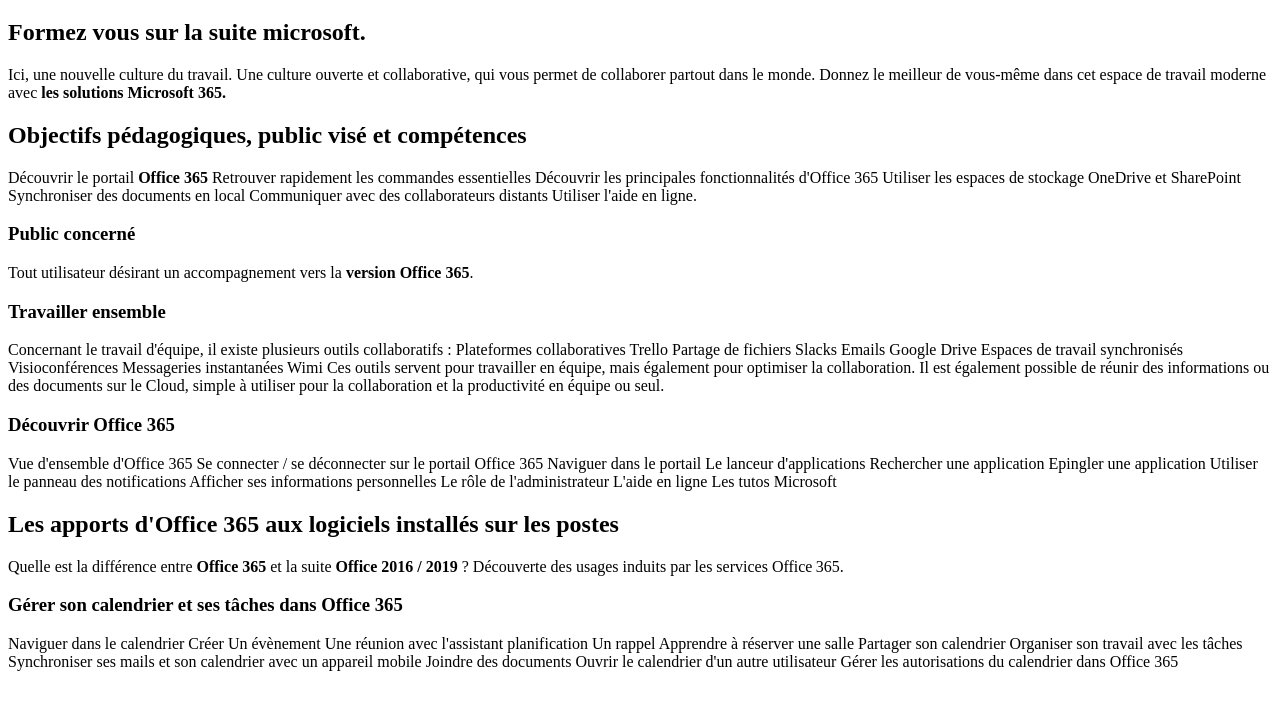
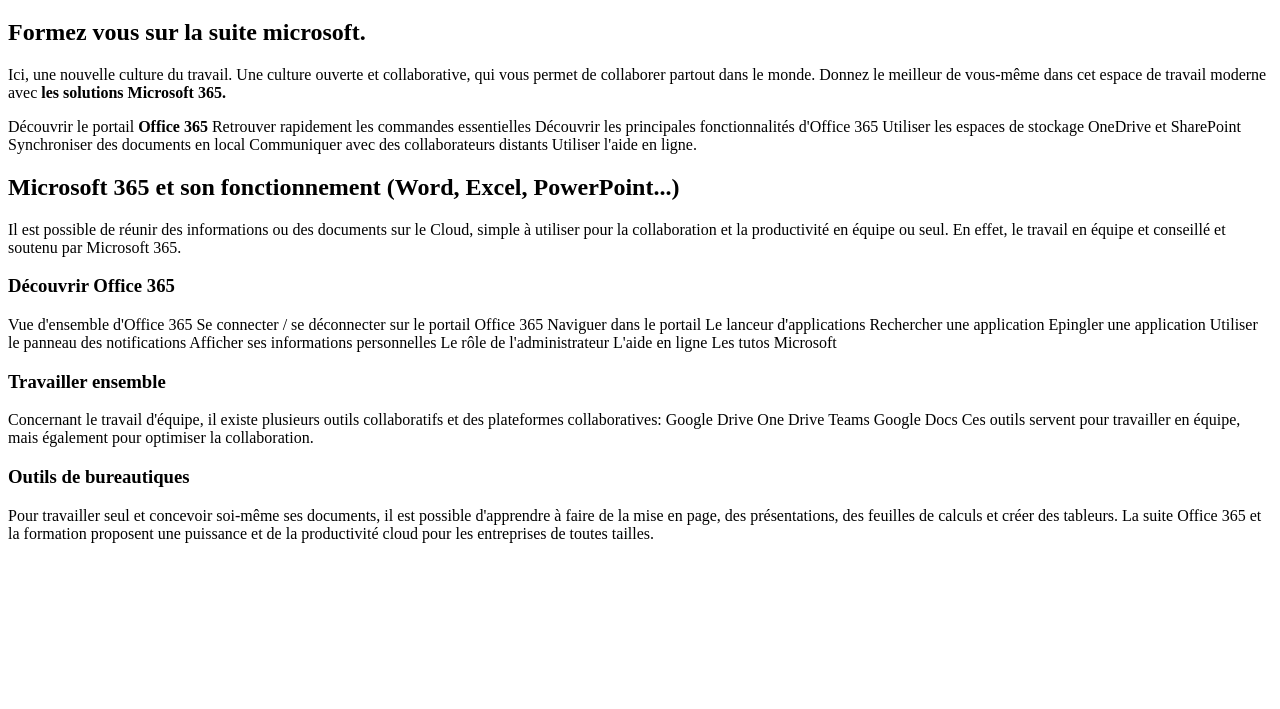
Before and after one commit to Liloua/liloua.github.io, a plain HTML site: page index.html in a window 1280 px wide. Shown: the part 61-770 px from the top of the page. Drawn offline with Linux system fonts and the light colour scheme.

Commit message:
Update index.html

```diff
--- a/index.html
+++ b/index.html
@@ -15,9 +15,6 @@
     <h1>Formation office 365.</h1>
     <h2>Formez vous sur la suite microsoft. </h2>
     <p>Ici, une nouvelle culture du travail. Une culture ouverte et collaborative, qui vous permet de collaborer partout dans le monde. Donnez le meilleur de vous-même dans cet espace de travail moderne avec <strong>les solutions Microsoft 365.</strong></p>
-
-    <H2>Objectifs pédagogiques, public visé et compétences</H2>
-	<p>
     Découvrir le portail <strong>Office 365</strong>
     Retrouver rapidement les commandes essentielles
     Découvrir les principales fonctionnalités d'Office 365
@@ -25,25 +22,13 @@
     Synchroniser des documents en local
     Communiquer avec des collaborateurs distants
     Utiliser l'aide en ligne.
+
+    <H2>Microsoft 365 et son fonctionnement (Word, Excel, PowerPoint...)</H2>
+	<p>
+    Il est possible de réunir des informations ou des documents sur le Cloud, simple à utiliser pour la collaboration et la productivité en équipe ou seul. En effet, le travail en équipe et conseillé et soutenu par Microsoft 365.
     </p>
-    <h3>Public concerné</h3>
-     <p>
-       Tout utilisateur désirant un accompagnement vers la <strong>version Office 365</strong>.
-    </p>
-	<h3>Travailler ensemble</h3>
-	<p> Concernant le travail d'équipe, il existe plusieurs outils collaboratifs :
-	Plateformes collaboratives
-	Trello
-	Partage de fichiers
-	Slacks
-	Emails
-	Google Drive
-	Espaces de travail synchronisés
-	Visioconférences
-	Messageries instantanées
-	Wimi
-	Ces outils servent pour travailler en équipe, mais également pour optimiser la collaboration. Il est également possible de réunir des informations ou des documents sur le Cloud, simple à utiliser pour la collaboration et la productivité en équipe ou seul.
-    <h3>Découvrir Office 365</h3>
+
+<h3>Découvrir Office 365</h3>
     <p>
     Vue d'ensemble d'Office 365
     Se connecter / se déconnecter sur le portail Office 365
@@ -57,26 +42,21 @@
     L'aide en ligne
     Les tutos Microsoft
 </p>
-    <h2>Les apports d'Office 365 aux logiciels installés sur les postes</h2>
-    <p>
-    Quelle est la différence entre <strong>Office 365</strong> et la suite <strong>Office 2016 / 2019 </strong>?
-    Découverte des usages induits par les services Office 365.
-</p>
-	<h3>Gérer son calendrier et ses tâches dans Office 365</h4>
-	<p>
-    Naviguer dans le calendrier
-    Créer
-        Un évènement
-        Une réunion avec l'assistant planification
-        Un rappel
-    Apprendre à réserver une salle
-    Partager son calendrier
-    Organiser son travail avec les tâches
-    Synchroniser ses mails et son calendrier avec un appareil mobile
-    Joindre des documents
-    Ouvrir le calendrier d'un autre utilisateur
-    Gérer les autorisations du calendrier dans Office 365
- </p>
+
+	 <h3>Travailler ensemble</h3>
+    <p> Concernant le travail d'équipe, il existe plusieurs outils collaboratifs et des plateformes collaboratives:
+	Google Drive
+	One Drive
+	Teams
+	Google Docs
+	Ces outils servent pour travailler en équipe, mais également pour optimiser la collaboration.
+    </p>
+
+   	<h3>Outils de bureautiques</h3>
+   <p> Pour travailler seul et concevoir soi-même ses documents, il est possible d'apprendre à faire de la mise en page, des présentations, des feuilles de calculs et créer des tableurs.
+La suite Office 365 et la formation proposent une puissance et de la productivité cloud pour les entreprises de toutes tailles.
+    </p>
+
 
 </body>
 
```
